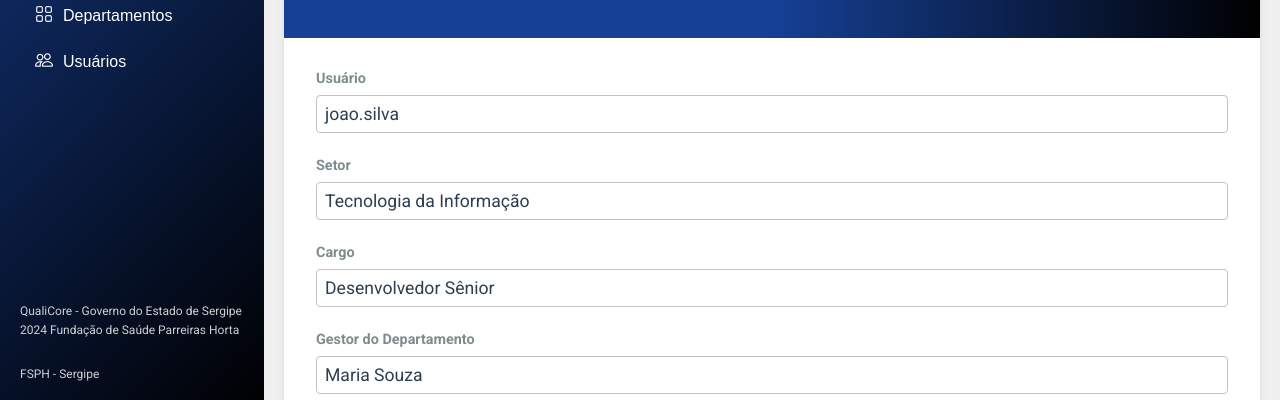
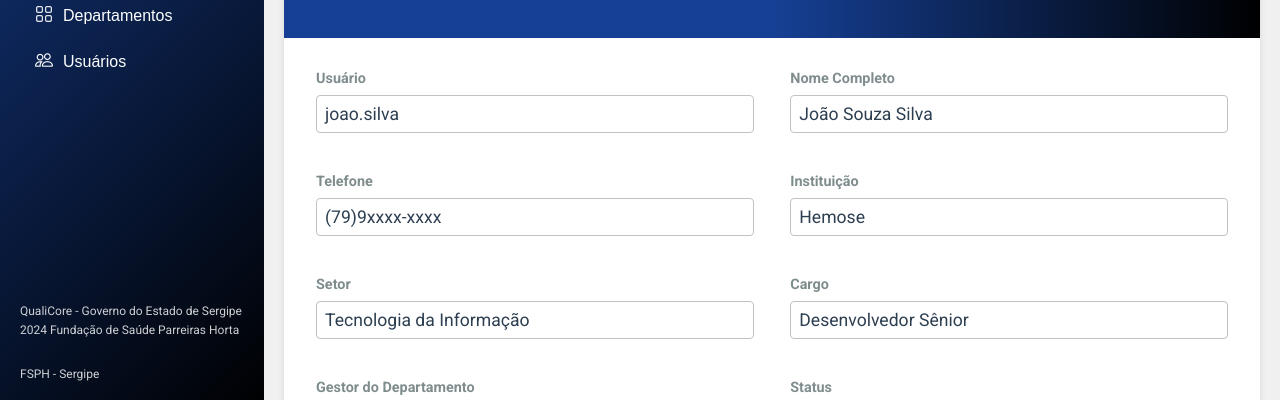
Before and after one commit to Gustavomaz11/QualiCore, a website: page QualiCore/html/meuPerfil.html in a window 1280 px wide. Both pictures are taken after a click on the button "Editar Perfil". Shown: the part 400-800 px from the top of the page. Drawn offline with nearby package versions, Linux system fonts and the light colour scheme.

Commit message:
Adicionei novos campos no perfil e mudei a organização

```diff
--- a/QualiCore/html/css/js/img/meuPerfil.js
+++ b/QualiCore/html/css/js/img/meuPerfil.js
@@ -36,6 +36,8 @@ function toggleEdit() {
     const editButton = document.querySelector('.edit-button');
     const editableElements = document.querySelectorAll('.info-value');
     const fullNameDisplay = document.getElementById('fullNameDisplay');
+    const username = document.getElementById('username')
+    const nomeUsuario = document.getElementById('nomeUsuario')
 
     if (isEditing) {
         profileCard.classList.add('editing');
@@ -57,6 +59,9 @@ function toggleEdit() {
         editableElements.forEach(element => {
             element.contentEditable = false;
         });
+
+        fullNameDisplay.innerText = username.innerText
+        nomeUsuario.innerText = username.innerText
         // Aqui você poderia adicionar a lógica para salvar as alterações no servidor
     }
 }
@@ -74,7 +79,7 @@ function changeProfilePicture(input) {
 }
 
 // Função para alternar o status (apenas para demonstração)
-document.getElementById('status').addEventListener('click', function() {
+/*document.getElementById('status').addEventListener('click', function() {
     if (isEditing) {
         const statusElement = this;
         const currentStatus = statusElement.textContent.toLowerCase();
@@ -98,4 +103,4 @@ document.getElementById('status').addEventListener('click', function() {
         statusElement.classList.add(statusClasses[nextStatus]);
         statusElement.textContent = nextStatus.charAt(0).toUpperCase() + nextStatus.slice(1);
     }
-});
+});*/
--- a/QualiCore/html/css/meuPerfil.css
+++ b/QualiCore/html/css/meuPerfil.css
@@ -76,9 +76,14 @@
 
 .profile-content {
     padding: 2rem;
+    display: flex;
+    flex-wrap: wrap;
+    justify-content: space-between;
+    gap: 1rem;
 }
 
 .info-group {
+    flex: 0 0 48%;
     margin-bottom: 1.5rem;
 }
 
--- a/QualiCore/html/meuPerfil.html
+++ b/QualiCore/html/meuPerfil.html
@@ -47,7 +47,7 @@
             </div>
             <hr/>
             <div class="infoUsuario">
-                <span>Olá, Gustavo</span>
+                <span id="nomeUsuario">Olá, Gustavo</span>
                 <div class="avatarUsuario" id="botaoPerfil">
                     <i class="bi bi-person"></i>
                 </div>
@@ -88,6 +88,18 @@
                         <div class="info-value" contenteditable="false" id="username">joao.silva</div>
                     </div>
                     <div class="info-group">
+                        <span class="info-label">Nome Completo</span>
+                        <div class="info-value" contenteditable="false" id="nomeCompleto">João Souza Silva</div>
+                    </div>
+                    <div class="info-group">
+                        <span class="info-label">Telefone</span>
+                        <div class="info-value" contenteditable="false" id="telefone">(79)9xxxx-xxxx</div>
+                    </div>
+                    <div class="info-group">
+                        <span class="info-label">Instituição</span>
+                        <div class="info-value" contenteditable="false" id="instituicao">Hemose</div>
+                    </div>
+                    <div class="info-group">
                         <span class="info-label">Setor</span>
                         <div class="info-value" contenteditable="false" id="department">Tecnologia da Informação</div>
                     </div>
```
